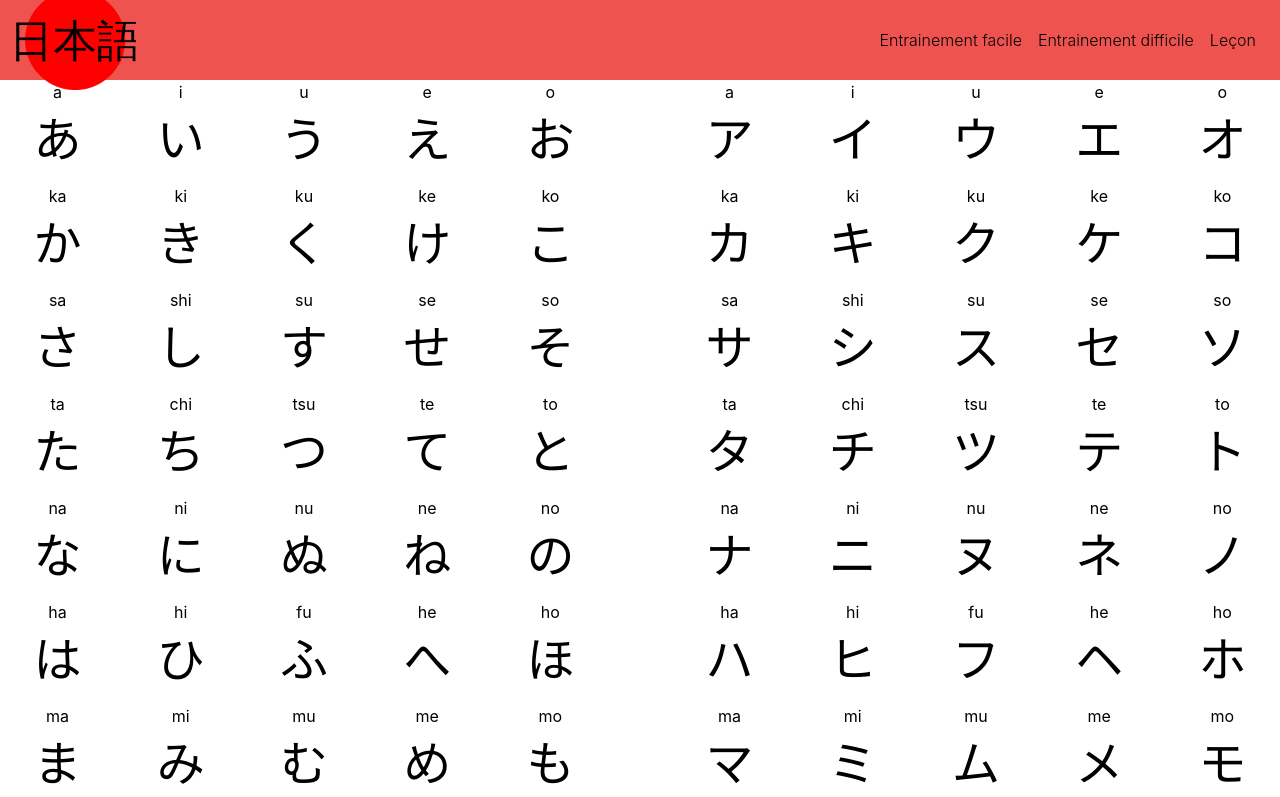
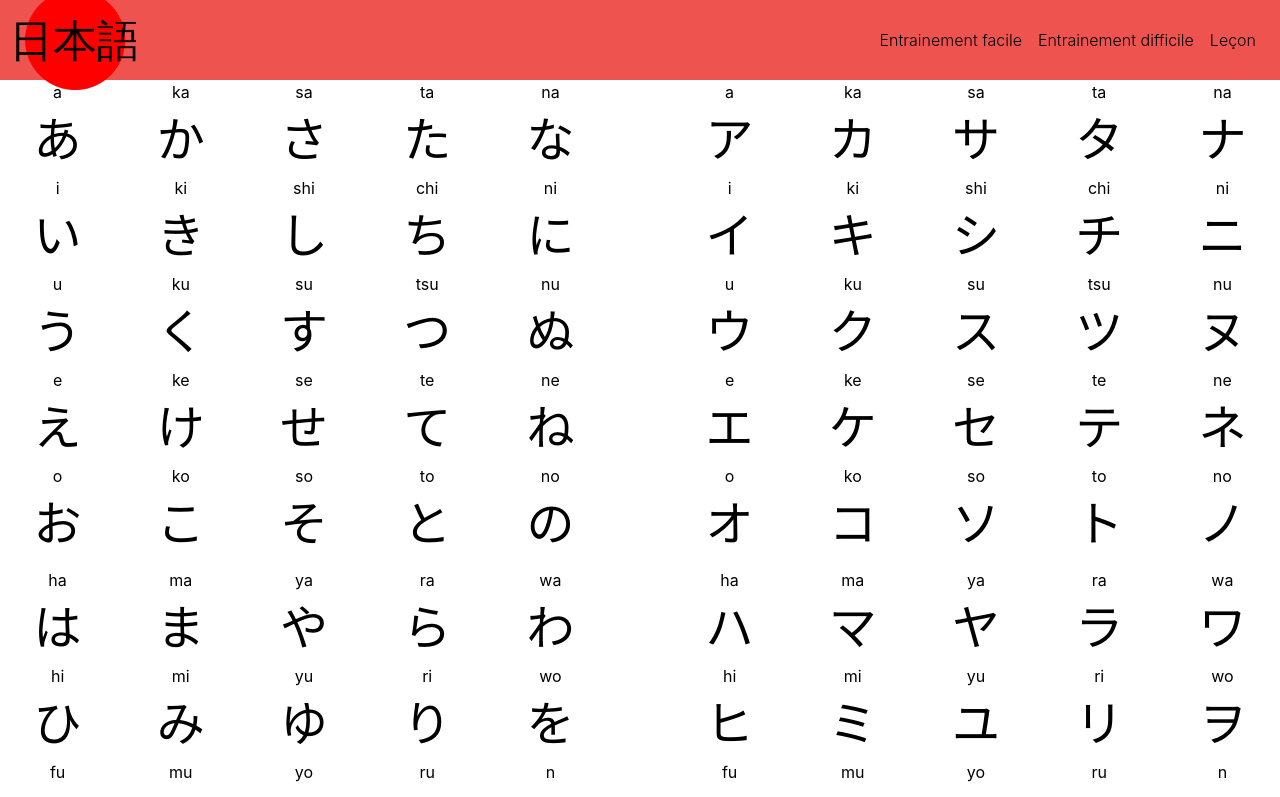
Before and after one commit to croulu/japanese, a React (Create React App) app: page /alphabets in a window 1280 px wide. Shown: the top 797 px of the page. Built offline with nearby package versions, Linux system fonts and the light colour scheme.

Commit message:
refacto alphabet learn renommage

```diff
--- a/src/component/Learn/AlphabetsToLearn.tsx
+++ b/src/component/Learn/AlphabetsToLearn.tsx
@@ -1,6 +1,6 @@
 import React from "react";
 
-import {SyllablesToLearn} from "./SyllablesToLearn";
+import {LessonsToLearn} from "./LessonsToLearn";
 import {Alphabet} from "../../domain/Alphabet";
 
 export const AlphabetsToLearn = (props: { alphabets: Array<Alphabet> }) => {
@@ -9,7 +9,7 @@ export const AlphabetsToLearn = (props: { alphabets: Array<Alphabet> }) => {
         <div className="alphabetsMenu">
             {
                 alphabets.map((alphabet) =>
-                    <SyllablesToLearn
+                    <LessonsToLearn
                         key={"learn_"+alphabet.name}
                         alphabet={alphabet} />
                 )}
--- /dev/null
+++ b/src/component/Learn/LessonToLearn.tsx
@@ -0,0 +1,23 @@
+import React from "react";
+
+import {SyllablePicture} from "./SyllablePicture";
+import {Lesson} from "../../domain/Lesson";
+import {Syllable} from "../../domain/Syllable";
+
+export const LessonToLearn = (props: { lesson: Lesson }) => {
+    const { lesson } = props;
+    const alphabet:string = lesson.alphabet.name;
+    let syllables:Array<Syllable> = lesson.syllables;
+
+    return (
+        <div>
+            {
+                syllables.map((syllable) =>
+                    <SyllablePicture
+                        key={"learn_"+alphabet+"_"+lesson.id+"_"+syllable.id}
+                        syllable={syllable} />
+                )
+            }
+        </div>
+    );
+};
--- /dev/null
+++ b/src/component/Learn/LessonsToLearn.tsx
@@ -0,0 +1,23 @@
+import React from "react";
+
+import {Alphabet} from "../../domain/Alphabet";
+import {groupSyllablesInLessons} from "../../domain/Syllable.factory";
+import {Lesson} from "../../domain/Lesson";
+import {LessonToLearn} from "./LessonToLearn";
+
+export const LessonsToLearn = (props: { alphabet: Alphabet }) => {
+    const { alphabet } = props;
+    let lessons:Array<Lesson> = groupSyllablesInLessons(alphabet);
+
+    return (
+        <div className="alphabetMenu">
+            {
+                lessons.map((lesson) =>
+                    <LessonToLearn
+                        key={"learn_"+alphabet.name+"_"+lesson.id}
+                        lesson={lesson} />
+                )
+            }
+        </div>
+    );
+};
--- a/src/component/Learn/SyllablesToLearn.tsx
+++ /dev/null
@@ -1,21 +0,0 @@
-import React from "react";
-
-import {Alphabet} from "../../domain/Alphabet";
-import {SyllablePicture} from "./SyllablePicture";
-import {groupSyllablesInAlphabets} from "../../domain/Syllable.factory";
-
-export const SyllablesToLearn = (props: { alphabet: Alphabet }) => {
-    const { alphabet } = props;
-    const syllables = groupSyllablesInAlphabets(alphabet);
-    return (
-        <div className="alphabetMenu">
-            {
-                syllables.map((syllable) =>
-                    <SyllablePicture
-                        key={syllable.id}
-                        syllable={syllable} />
-                )
-            }
-        </div>
-    );
-};
```
